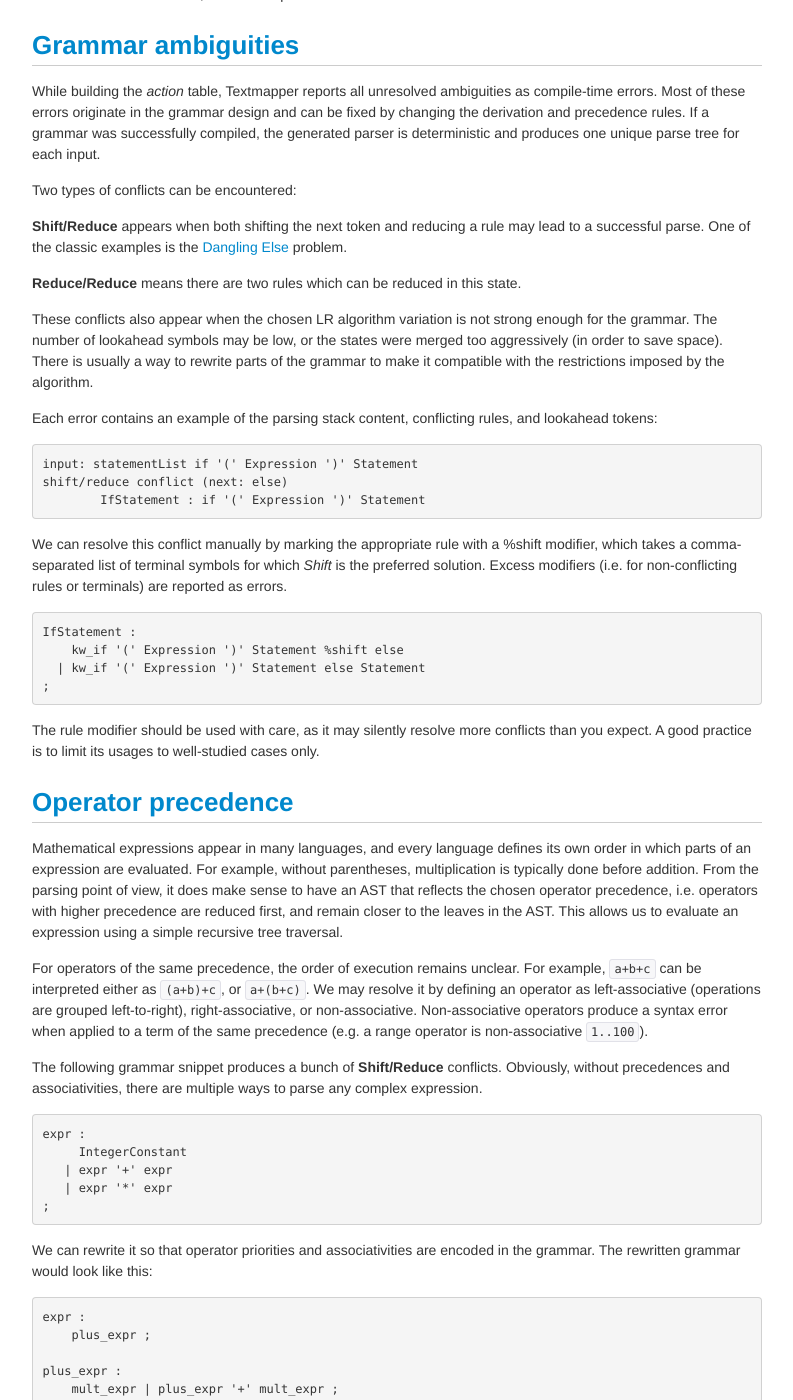
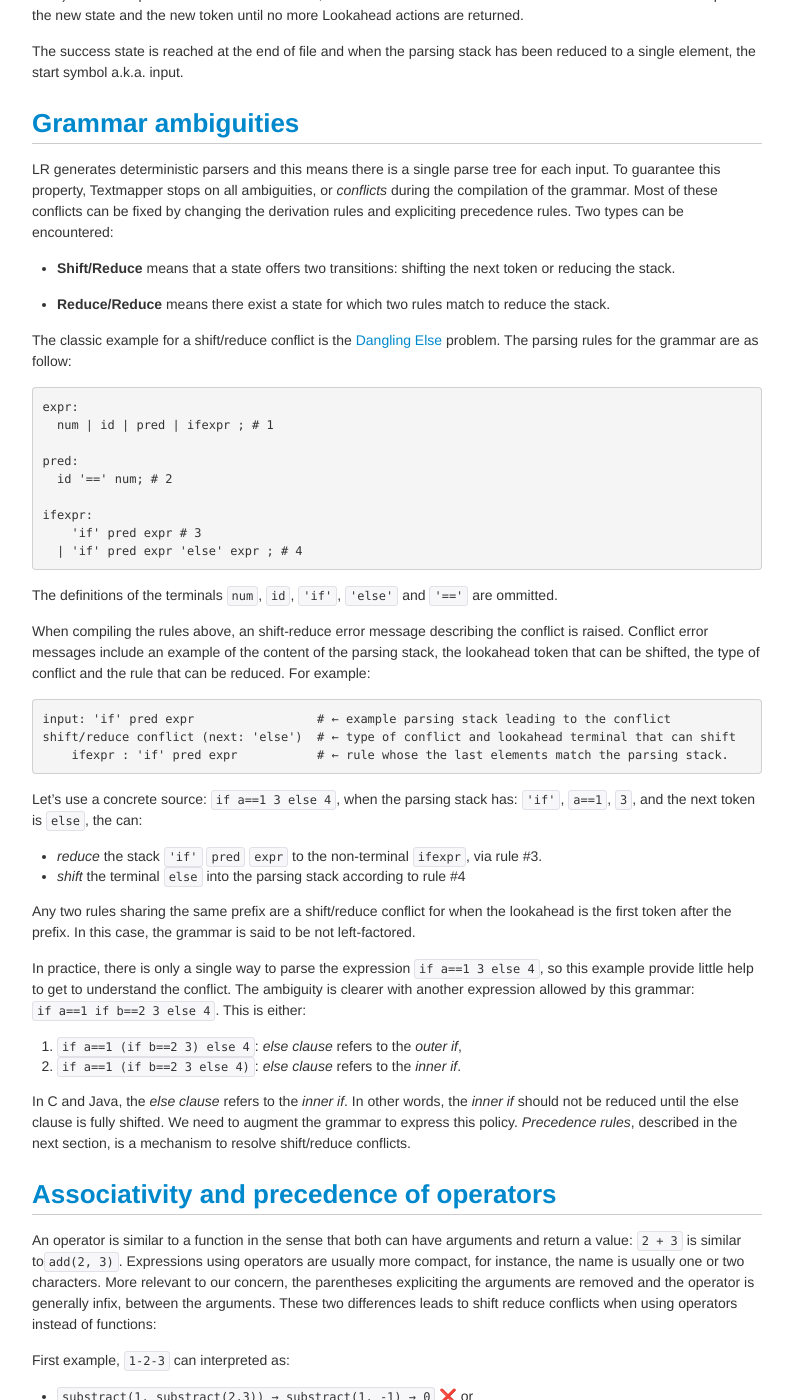
Before and after one commit to inspirer/textmapper, a Jekyll site: the page built from documentation.md, in a window 1280 px wide and 1400 px high, scrolled down 14029 px. Shown: the whole window, without its empty margins (243-1036 px from the left). Built offline with Jekyll 4.4.1, drawn with Linux system fonts in a browser that asks for light colours; some of the changed text lies outside the part shown.

Commit message:
Removes the mentions to %shift, expand the operator precedence and associativity section.

````diff
--- a/documentation.md
+++ b/documentation.md
@@ -509,9 +509,12 @@ Most input symbols that end with a terminal (or a fixed set of them) fulfil this
 
 The generated parser is a [shift-reduce parser](http://en.wikipedia.org/wiki/Shift-reduce_parser). It builds a parse tree from the leaves upwards by scanning the input left-to-right. The processed part of the input is stored as a set of partially parsed trees in a stack. Initially the stack (called the parsing stack) is empty, and in the end it contains the only parse tree for the whole input (if parsing succeeded). The stack is also used to maintain the associated attributes for each symbol (like values and locations). The parser proceeds step-by-step by applying one of two simple actions:
 
-**Shift** takes the next token from the input stream and pushes it onto the parsing stack.
+**Shift** takes the next token from the input stream and pushes it onto the parsing stack. Shifting
+is only valid if the augmented parsing stack is a prefix of one of the production rules.
 
 **Reduce** takes a rule index as an argument and expects that the top N symbols of the stack form the right-hand side of the rule. These N symbols are then replaced with the rule's left-hand nonterminal. The reduction process also includes computing the associated attributes for this nonterminal (e.g. executing semantic actions).
+
+At any step, either a shift or a single reduce is possible, any ambiguities are caught during compilation, see below.
 
 The following example shows the parsing steps for the variable declaration construct, which is common to many languages.
 
@@ -541,42 +544,80 @@ In each state there may be one or more actions that lead to a successful parse.
 
 **Lookahead** means that one more token is needed to disambiguate. It takes a new lookahead state as an argument. Lookahead states extend a set of parser states, and can be used as keys in the *action* table (but not in the *goto* table). When the parser encounters this action, it fetches the next lookahead token. It then continues the lookup for the new state and the new token until no more Lookahead actions are returned.
 
-There is no *Success* action, instead the parser continues until it reaches the success state.
+The success state is reached at the end of file and when the parsing stack has been reduced to a single element, the start symbol a.k.a. input.
 
 ## Grammar ambiguities
 
-While building the *action* table, Textmapper reports all unresolved ambiguities as compile-time errors. Most of these errors originate in the grammar design and can be fixed by changing the derivation and precedence rules. If a grammar was successfully compiled, the generated parser is deterministic and produces one unique parse tree for each input.
+LR generates deterministic parsers and this means there is a single parse tree for each input. To guarantee this property, Textmapper stops on all ambiguities, or *conflicts* during the compilation of the grammar. Most of these conflicts can be fixed by changing the derivation rules and expliciting precedence rules. Two types can be encountered:
 
-Two types of conflicts can be encountered:
+- **Shift/Reduce** means that a state offers two transitions: shifting the next token
+  or reducing the stack.
 
-**Shift/Reduce** appears when both shifting the next token and reducing a rule may lead to a successful parse. One of the classic examples is the [Dangling Else](http://en.wikipedia.org/wiki/Dangling_else) problem.
+- **Reduce/Reduce** means there exist a state for which two rules match to reduce the stack.
 
-**Reduce/Reduce** means there are two rules which can be reduced in this state.
+The classic example for a shift/reduce conflict is the [Dangling Else](http://en.wikipedia.org/wiki/Dangling_else) problem.  The parsing rules for the grammar are as follow:
 
-These conflicts also appear when the chosen LR algorithm variation is not strong enough for the grammar. The number of lookahead symbols may be low, or the states were merged too aggressively (in order to save space). There is usually a way to rewrite parts of the grammar to make it compatible with the restrictions imposed by the algorithm.
+```
+expr:
+  num | id | pred | ifexpr ; # 1
 
-Each error contains an example of the parsing stack content, conflicting rules, and lookahead tokens:
+pred:
+  id '==' num; # 2
 
-	input: statementList if '(' Expression ')' Statement
-	shift/reduce conflict (next: else)
-    	IfStatement : if '(' Expression ')' Statement
+ifexpr:
+    'if' pred expr # 3
+  | 'if' pred expr 'else' expr ; # 4
+```
 
-We can resolve this conflict manually by marking the appropriate rule with a %shift modifier, which takes a comma-separated list of terminal symbols for which *Shift* is the preferred solution. Excess modifiers (i.e. for non-conflicting rules or terminals) are reported as errors.
+The definitions of the terminals `num`, `id`, `'if'`, `'else'` and `'=='` are ommitted.
 
-	IfStatement :
-	    kw_if '(' Expression ')' Statement %shift else
-	  | kw_if '(' Expression ')' Statement else Statement
-	;
+When compiling the rules above, an shift-reduce error message describing the conflict is raised. Conflict error messages include an example of the content of the parsing stack, the lookahead token that can be shifted, the type of conflict and the rule that can be reduced. For example:
 
-The rule modifier should be used with care, as it may silently resolve more conflicts than you expect. A good practice is to limit its usages to well-studied cases only.
+```
+input: 'if' pred expr                 # ← example parsing stack leading to the conflict
+shift/reduce conflict (next: 'else')  # ← type of conflict and lookahead terminal that can shift
+    ifexpr : 'if' pred expr           # ← rule whose the last elements match the parsing stack.
+```
 
-## Operator precedence
+Let's use a concrete source: `if a==1 3 else 4`, when the parsing stack has: `'if'`, `a==1`,  `3`, and the next token is `else`, the can:
+- *reduce* the stack `'if'` `pred` `expr` to the non-terminal `ifexpr`, via rule #3.
+- *shift* the terminal `else` into the parsing stack according to rule #4
 
-Mathematical expressions appear in many languages, and every language defines its own order in which parts of an expression are evaluated. For example, without parentheses, multiplication is typically done before addition. From the parsing point of view, it does make sense to have an AST that reflects the chosen operator precedence, i.e. operators with higher precedence are reduced first, and remain closer to the leaves in the AST. This allows us to evaluate an expression using a simple recursive tree traversal.
+Any two rules sharing the same prefix are a shift/reduce conflict for when the lookahead is the first token after the prefix. In this case, the grammar is said to be not left-factored.
 
-For operators of the same precedence, the order of execution remains unclear. For example, `a+b+c` can be interpreted either as `(a+b)+c`, or `a+(b+c)`. We may resolve it by defining an operator as left-associative (operations are grouped left-to-right), right-associative, or non-associative. Non-associative operators produce a syntax error when applied to a term of the same precedence (e.g. a range operator is non-associative `1..100`).
+In practice, there is only a single way to parse the expression `if a==1 3 else 4`, so this example provide little help to get to understand the conflict. The ambiguity is clearer with another expression allowed by this grammar: `if a==1 if b==2 3 else 4`. This is either:
+1. `if a==1 (if b==2 3) else 4`: *else clause* refers to the *outer if*,
+2. `if a==1 (if b==2 3 else 4)`: *else clause* refers to the *inner if*.
 
-The following grammar snippet produces a bunch of **Shift/Reduce** conflicts. Obviously, without precedences and associativities, there are multiple ways to parse any complex expression.
+In C and Java, the *else clause* refers to the *inner if*. In other words, the *inner if* should not be reduced until the else clause is fully shifted. We need to augment the grammar to express this policy. *Precedence rules*, described in the next section, is a mechanism to resolve shift/reduce conflicts.
+
+## Associativity and precedence of operators
+
+An operator is similar to a function in the sense that both can have arguments and return a value: `2 + 3` is similar to`add(2, 3)`. Expressions using operators are usually more compact, for instance, the name is usually one or two characters. More relevant to our concern, the parentheses expliciting the arguments are removed and the operator is generally infix, between the arguments. These two differences leads to shift reduce conflicts when using operators instead of functions:
+
+First example, `1-2-3` can interpreted as:
+- `substract(1, substract(2,3)) → substract(1, -1) → 0` ❌ or
+- `substract(substract(1, 2),3) → substract(-1,3) → -4` ✔️
+
+Second example, `2**2**3`:
+- `power(power(2, 2),3)` ❌ or
+- `power(2, power(2, 3))` ✔️
+
+Note that the correct interpretation depends on the operator. Whether correct interpretation requires to evaluate first the left-most symbol or the right-most symbol depends on the operator and it is called the **associativity** of the operator.
+- left associative like substraction,
+- right associative like power
+- associative like addition: left or right does not matter
+- non-associative can't be chained. For example: a range operator, as in `1..100`, is non-associative.
+
+Another type of ambiguity is possible when it is not explicit which arguments belong to which operator. For example, `3*2+1` can be interpreted:
+- `product(3, add(2, 1))` → `product(3, 3) → 9	` ❌
+- `add(product(3, 2), 1)` → `add(6, 1) → 7` ✔️
+
+In arithmetic, multiplication is done before addition, that is, multiplication binds stronger to the arguments than addition. Multiplication has an higher **precedence** than addition.
+
+Note that we don't have to build a parser that uses the same precedence rules than what evaluation requires, but it makes sense. When the AST reflects the chosen operator precedence, operators with higher precedence are reduced first, and remain closer to the leaves in the AST. This allows us to evaluate an expression using a simple recursive tree traversal: the order of reduces matches the sequence of evaluations.
+
+Let's see how Textmapper can encode associativity and precedence in a grammar. The following grammar snippet produces the **Shift/Reduce** conflicts described above.
 
 	expr :
 	     IntegerConstant
@@ -584,7 +625,7 @@ The following grammar snippet produces a bunch of **Shift/Reduce** conflicts. Ob
 	   | expr '*' expr
 	;
 
-We can rewrite it so that operator priorities and associativities are encoded in the grammar. The rewritten grammar would look like this:
+We could rewrite it so that operator precedences and associativities are encoded in the grammar:
 
 	expr :
 	    plus_expr ;
@@ -595,14 +636,16 @@ We can rewrite it so that operator priorities and associativities are encoded in
 	mult_expr :
 	    IntegerConstant | mult_expr '*' IntegerConstant ;
 
-It is heavy, verbose, and requires many excess reductions (every single constant passes its way through all nonterminals). Instead, we can add precedence rules to solve all the ambiguities and stick to the original version. Note that operators are represented by terminal symbols.
+It is heavy, verbose, and requires many excess reductions (every single constant passes its way through all nonterminals). Instead, we can add precedence rules to solve all the ambiguities and stick to the original version. There is no `operator` type in Textmapper, `operators` must be terminals. Textmapper provides `%left`, `%right` and `%nonassoc` directives to define the **associativity**. There is no directive to define associative operators like addition, use `%left` or `%right`. The **precedence** is implicitly defined by the order of the directives. Example:
 
 	%left '+' '-';
 	%left '*' '/' '%';
 
-Operators on the first line have the lowest precedence. Each subsequent line introduces a new, higher precedence level. On the same level, operators are interchangeable and have the same associativity (left, right, or nonassoc).
+Operators on the first line have the lowest precedence. Each subsequent line introduces a new, higher precedence level. On the same level, operators are interchangeable and have the same associativity (left, right, or nonassoc). The precedence rules must be located in the parser section of a grammar and can be interspersed with non-terminals definitions.
 
-Textmapper uses precedences to resolve shift/reduce conflicts. First, it assigns a precedence to a rule which can be reduced. By default, it takes the precedence of the last terminal on the right-hand side of the rule. This can be overridden using a `%prec <terminal>` rule modifier. If precedences are defined for both the rule and the lookahead token, Textmapper can compare them and perform:
+To resolve shift/reduce conflicts, Textmapper, first, assigns a precedence to a rule. By default, it takes the precedence of the last terminal on the right-hand side of the rule. This can be overridden using a `%prec <terminal>` rule modifier. The rule modifier must be at the end of the rule, after a semantic action and before an arrow declaring an AST node.
+
+When precedences are defined for both the rule and the lookahead token, Textmapper can compare them and perform:
 
 * **Shift** if the lookahead token has higher precedence than the rule, or they have equal precedence with right associativity
 * **Reduce** if the lookahead token has lower precedence than the rule, or they have equal precedence with left associativity
@@ -614,7 +657,7 @@ For example, the following conflict will be resolved as *Shift* for the `'*'` lo
 	shift/reduce conflict (next: '+', '*')
 	    expr : expr '+' expr
 
-The unary minus requires a separate operator terminal as it has higher precedence than the usual minus operator. This means we must specify this custom precedence in a rule modifier.
+Another example, the unary minus requires a separate operator terminal as it has higher precedence than the usual minus operator. This means we must specify this custom precedence in a rule modifier.
 
 	:: lexer
 	unaryMinus:       # introduce a "precedence" terminal
@@ -633,6 +676,30 @@ The unary minus requires a separate operator terminal as it has higher precedenc
 	;
 
 Without the *unaryMinus* precedence, `-1-1` can be parsed in two ways: either as `-(1-1)`, or as `(-1)-1`.
+
+
+```
+input: 'if' pred expr                 # ← example parsing stack leading to the conflict
+shift/reduce conflict (next: 'else')  # ← type of conflict and lookahead terminal that can shift
+    ifexpr : 'if' pred expr           # ← rule whose the last elements match the parsing stack.
+```
+
+Finally, let's resolve the *Dangling Else* problems from the previous section. When the parsing stack is `'if'` `pred` `expr` and the next token is `else`, the statement must be interpreted as an if/else statement and not prematurely reduced as a short `if` statement. The next token `else` must have a higher priority than the rule `ifexpr: 'if' pred expr`.
+
+```
+%left 'if'
+%left 'else'
+
+expr:
+  num | id | pred | ifexpr ; # 1
+
+pred:
+  id '==' num; # 2
+
+ifexpr:
+    'if' pred expr # 3
+  | 'if' pred expr 'else' expr ; # 4
+```
 
 ## Parser-powered lookaheads
 
````
